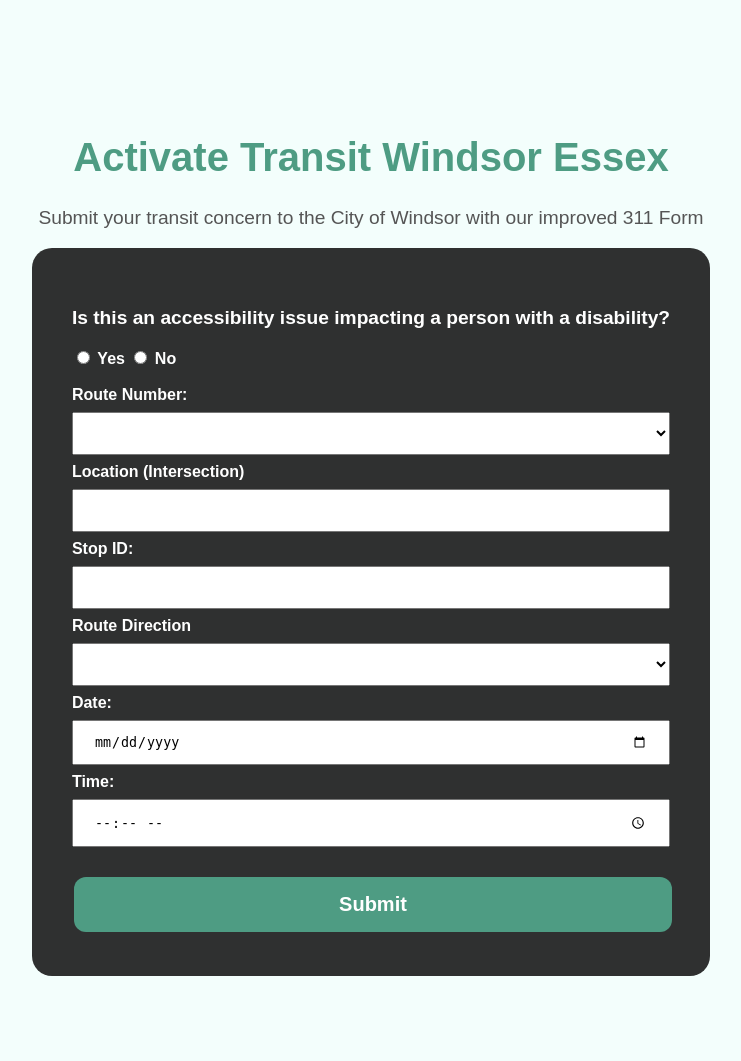
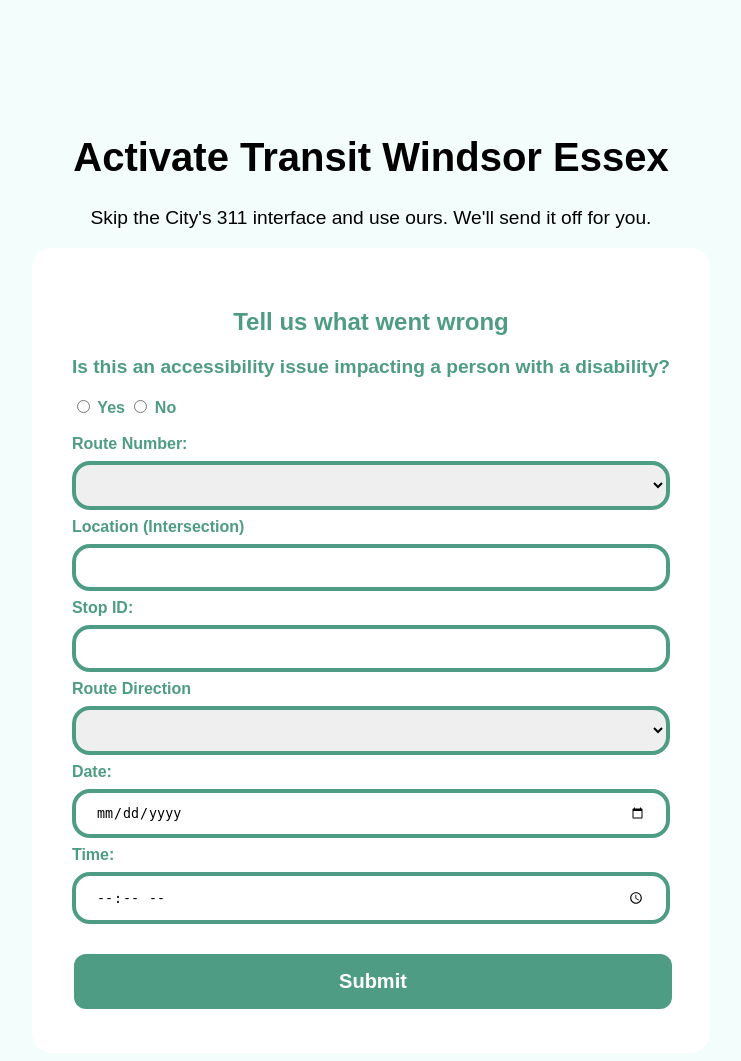
Before and after one commit to JDSankarlal/Windsor-311, a Flask app: page / in a window 1280 px wide. Shown: the whole page, without its empty margins (269-1010 px from the left). Before the commit the page ends 976 px from the top, so only its background shows below. Run offline with Flask 3, Linux system fonts and the light colour scheme.

Commit message:
Styling changes

```diff
--- a/app.py
+++ b/app.py
@@ -27,4 +27,4 @@
 
 
 if __name__ == '__main__':
-    app.run(debug = True)
+    app.run(host = "0.0.0.0", debug = True)
--- a/static/styles/style.css
+++ b/static/styles/style.css
@@ -1,12 +1,25 @@
+body {
+    font-family: Arial, sans-serif;
+    background-color: #f3fefc;
+    text-align: center;
+    padding-top: 100px;
+    color: #4e9c83;
+}
 
 h1 {
+    color: black;
     font-size: 2.5rem;
+}
+
+h2
+{
+    text-align: center;
 }
 
 p {
     font-size: 1.2rem;
-    color: #555;
-    }
+    color: black;
+  }
 
 .message-box
 {
@@ -14,40 +27,26 @@
     text-align:left;
     padding: 40px;
     border-radius: 20px;
-    background-color: #2F3030;
+    background: #ffffff;
+    color: #4e9c83;
+
 }
 
-input[type=text]
-{
-    width: 100%;
-    padding: 12px 20px;
-    margin: 8px 0;
-    box-sizing: border-box;
-}
 
+input[type=date],
+input[type=time],
+input[type=text],
 select
 {
     width: 100%;
     padding: 12px 20px;
     margin: 8px 0;
     box-sizing: border-box;
+    border: 4px solid #4e9c83;
+    border-radius: 18px;
+    border-color: #4e9c83;
 }
 
-input[type=date]
-{
-    width: 100%;
-    padding: 12px 20px;
-    margin: 8px 0;
-    box-sizing: border-box;
-}
-
-input[type=time]
-{
-    width: 100%;
-    padding: 12px 20px;
-    margin: 8px 0;
-    box-sizing: border-box;
-}
 
 .container
 {
@@ -72,21 +71,13 @@
 
 
 #acc{
-    color: #FFFFFF;
+
     font-weight: bold;
+    color: #4e9c83;
 }
 
 label
 {
-    color: #FFFFFF;
     font-weight: bold;
 
 }
-
-body {
-    font-family: Arial, sans-serif;
-    background-color: #f3fefc;
-    text-align: center;
-    padding-top: 100px;
-    color: #4e9c83;
-}
--- a/templates/index.html
+++ b/templates/index.html
@@ -7,9 +7,10 @@
 </head>
 <body>
     <h1>Activate Transit Windsor Essex</h1>
-    <p>Submit your transit concern to the City of Windsor with our improved 311 Form</p>
+    <p>Skip the City's 311 interface and use ours. We'll send it off for you.</p>
     <div class = "message-box">
         <form action="/submit" method="post">
+            <h2> Tell us what went wrong </h3>
             <p id="acc">Is this an accessibility issue impacting a person with a disability?</p>
             <input type = "radio" name ="accessibility" id = "accessibility_y" value = "Yes">
             <label class = "container" for = "accessibility_y">Yes</label>
--- a/threeoneone.py
+++ b/threeoneone.py
@@ -24,7 +24,7 @@
     actions = ActionChains(browser)
     time.sleep(1)
     #Find and Select "Transit Windsor"
-    service_type = browser.find_element(By.ID, "mat-select-value-1")
+    service_type = browser.find_element(By.ID, '//mat-label[contains(text(), "service")]/ancestor::mat-form-field//mat-select')
     service_type.click()
     service_type = browser.find_element(By.XPATH, "//*[@id='mat-option-35']/span")
     service_type.click()
```
